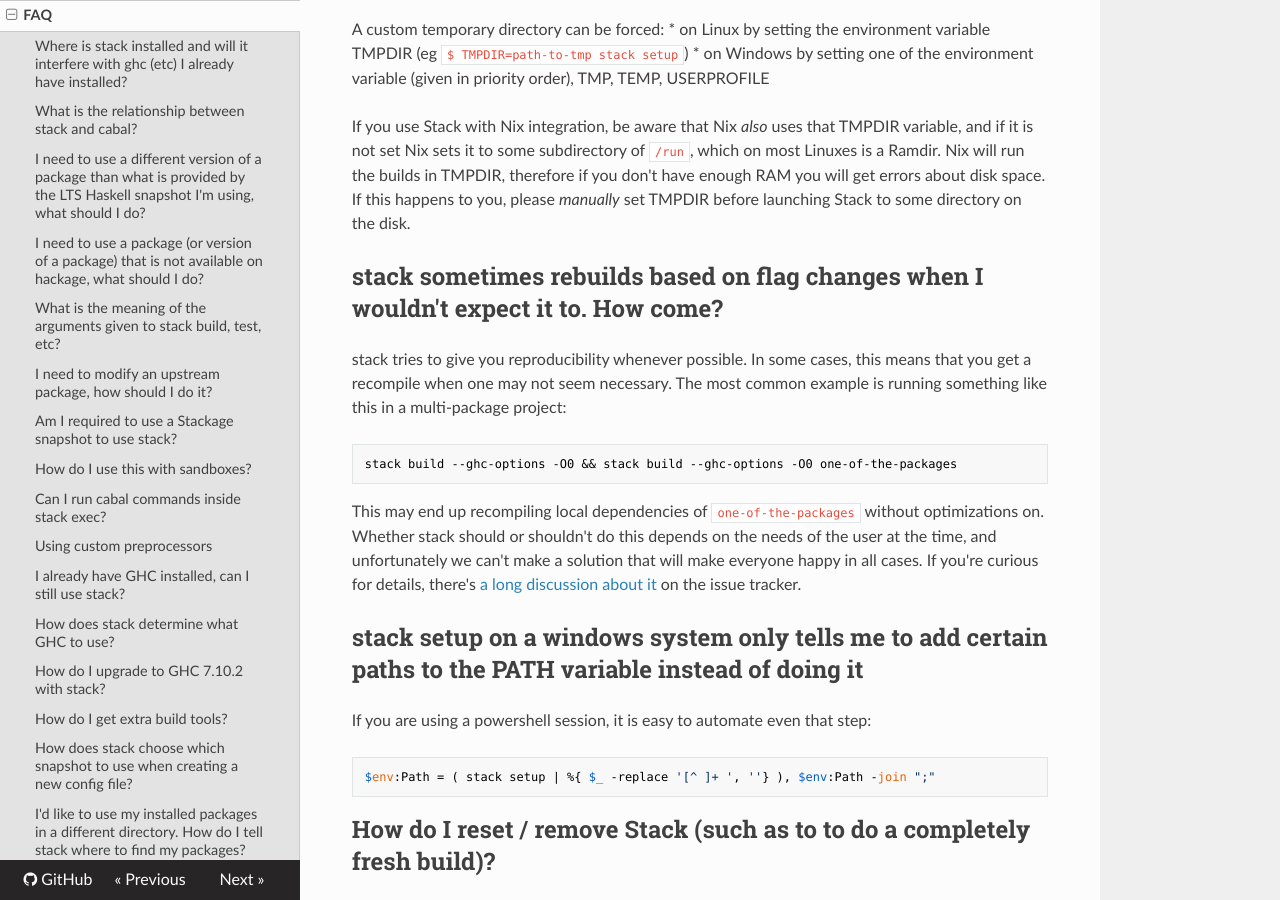
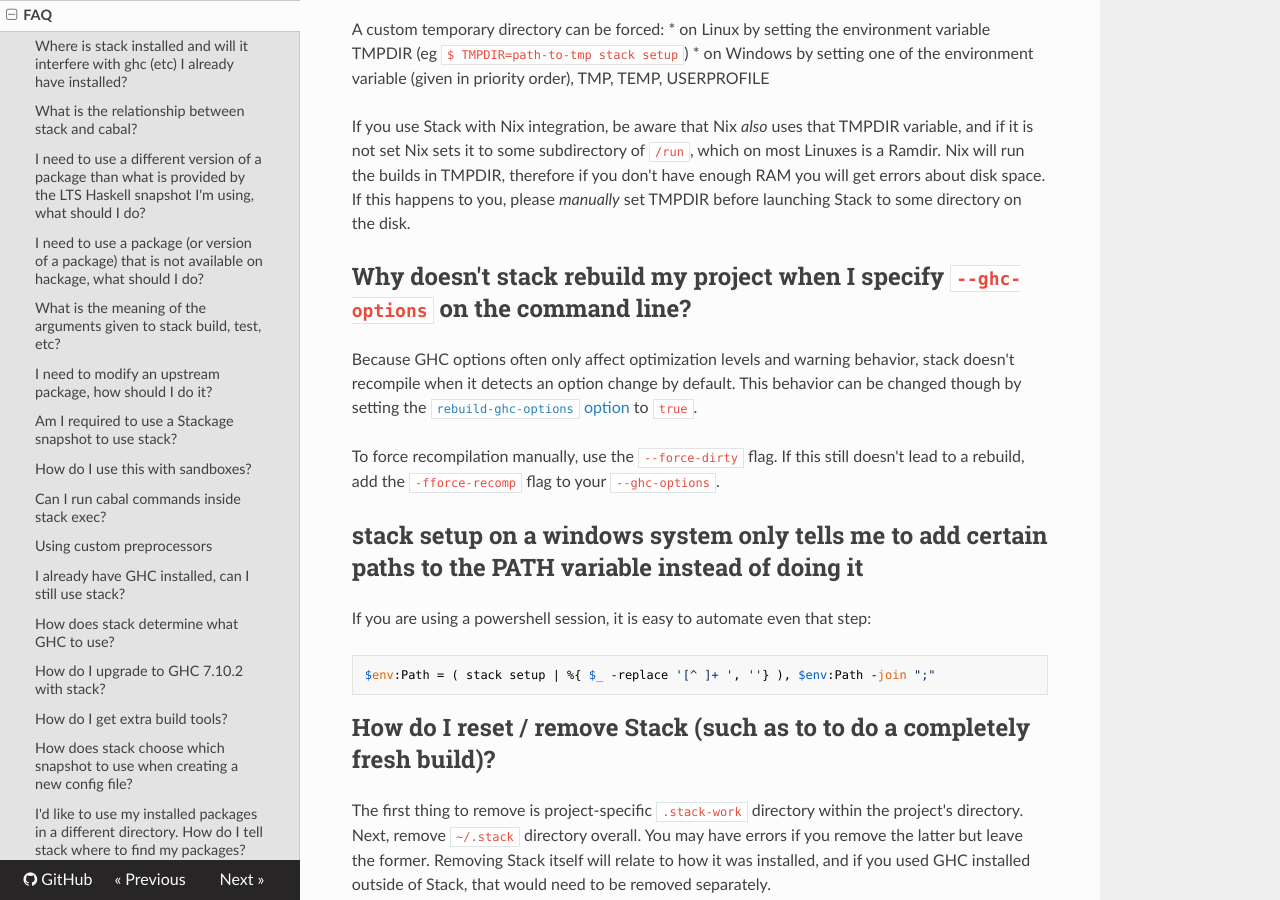
Before and after one commit to commercialhaskell/stack, an MkDocs documentation site: the page built from doc/faq.md, in a window 1280 px wide and 900 px high, scrolled down 6963 px. Built offline with MkDocs 1.6.1, drawn with Linux system fonts in a browser that asks for light colours; nearby versions of some CDN libraries; old or Windows-style settings are respelled for this version of MkDocs.

Commit message:
Add FAQ entry for --ghc-options recompilation avoidance (#2063)
[ci skip]

```diff
--- a/doc/faq.md
+++ b/doc/faq.md
@@ -256,13 +256,14 @@
 you, please _manually_ set TMPDIR before launching Stack to some directory on the
 disk.
 
-## stack sometimes rebuilds based on flag changes when I wouldn't expect it to. How come?
+## Why doesn't stack rebuild my project when I specify `--ghc-options` on the command line?
 
-stack tries to give you reproducibility whenever possible. In some cases, this means that you get a recompile when one may not seem necessary. The most common example is running something like this in a multi-package project:
+Because GHC options often only affect optimization levels and warning behavior, stack doesn't recompile
+when it detects an option change by default. This behavior can be changed though by setting the
+[`rebuild-ghc-options` option](yaml_configuration.md#rebuild-ghc-options) to `true`.
 
-    stack build --ghc-options -O0 && stack build --ghc-options -O0 one-of-the-packages
-
-This may end up recompiling local dependencies of `one-of-the-packages` without optimizations on. Whether stack should or shouldn't do this depends on the needs of the user at the time, and unfortunately we can't make a solution that will make everyone happy in all cases. If you're curious for details, there's [a long discussion about it](https://github.com/commercialhaskell/stack/issues/382) on the issue tracker.
+To force recompilation manually, use the `--force-dirty` flag. If this still doesn't lead to a rebuild,
+add the `-fforce-recomp` flag to your `--ghc-options`.
 
 ## stack setup on a windows system only tells me to add certain paths to the PATH variable instead of doing it
 
```
